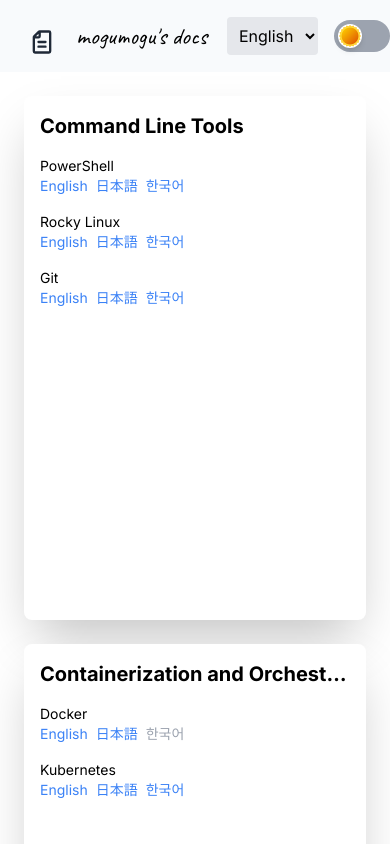
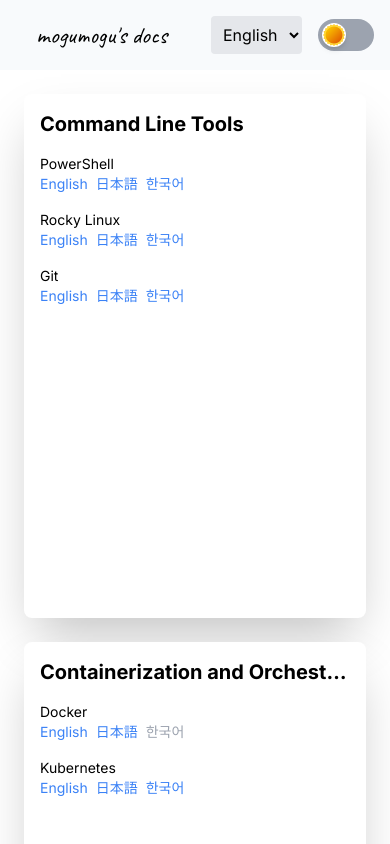
Before and after one commit to foreverfl/docs, a Next.js app: page / in a window 390 px wide. Shown: the top 844 px of the page. Built offline with nearby package versions, Linux system fonts and the light colour scheme.

Commit message:
Remove logo on mobile

```diff
--- a/src/components/Navbar.tsx
+++ b/src/components/Navbar.tsx
@@ -5,7 +5,7 @@
 const Navbar = () => (
   <nav className="flex items-center justify-between p-4 bg-slate-50 dark:bg-neutral-800">
     <Logo />
-    <div className="flex items-center space-x-4 pr-4 sm:pr-0">
+    <div className="flex items-center space-x-4">
       <SetLanguage />
       <SetMode />
     </div>
--- a/src/components/ui/Logo.tsx
+++ b/src/components/ui/Logo.tsx
@@ -8,7 +8,7 @@
       <Link href="/" passHref>
         <div className="flex items-center">
           <svg
-            className="w-10 h-10 ps-3 pt-3 text-gray-800 text-black dark:text-white"
+            className="hidden sm:block w-10 h-10 ps-3 pt-3 text-gray-800 text-black dark:text-white"
             aria-hidden="true"
             xmlns="http://www.w3.org/2000/svg"
             width="30"
```
